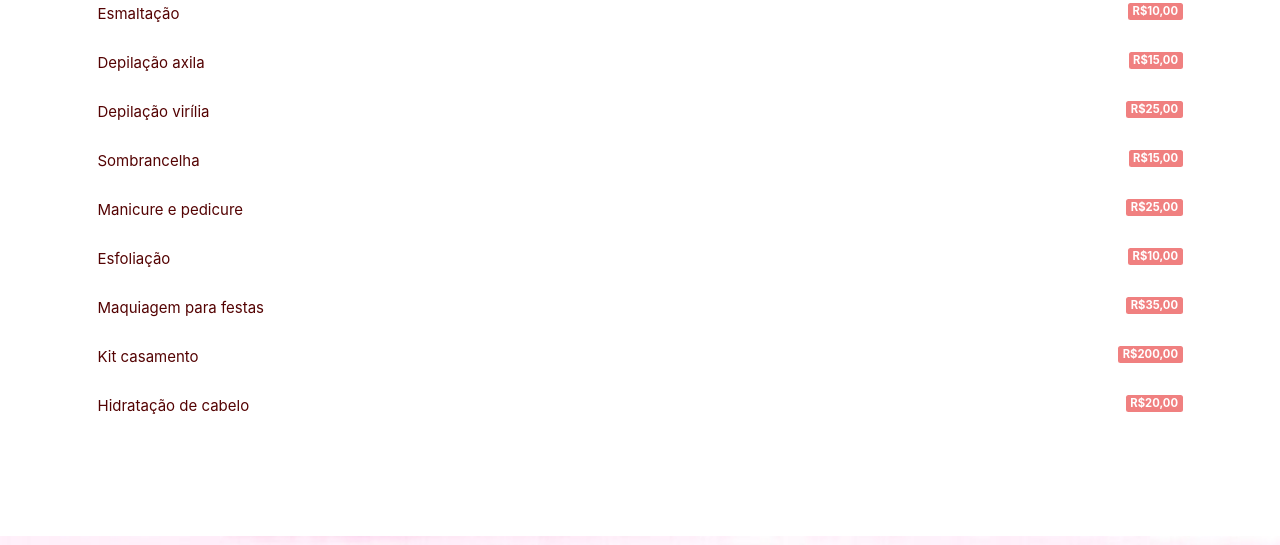
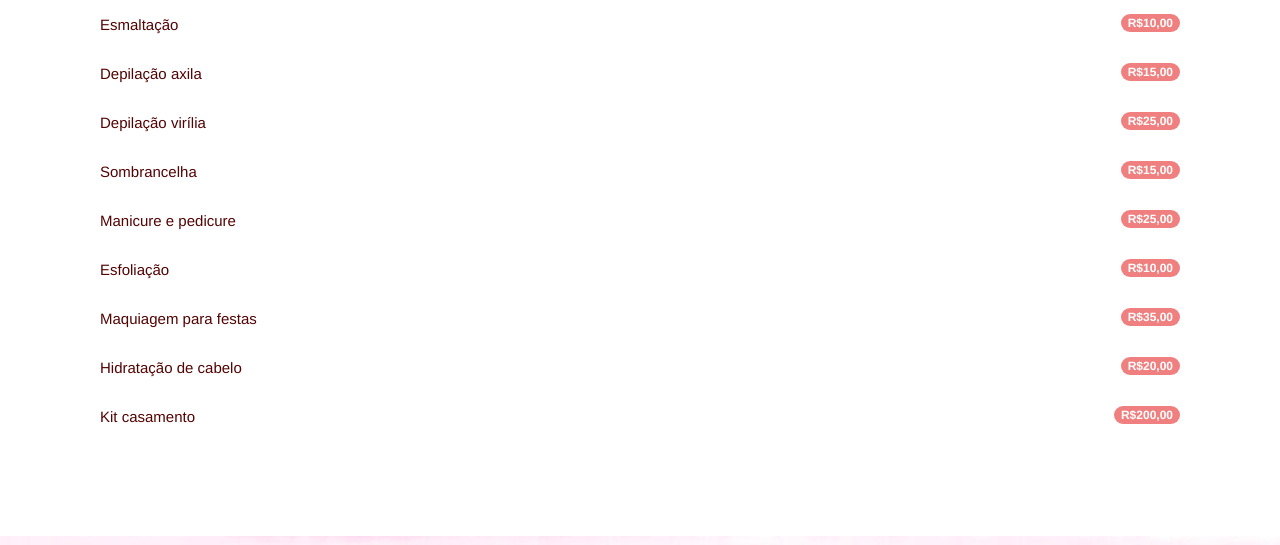
Before and after one commit to WellingtonCarSilva/espacokatiasantos, a plain HTML site: page index.html in a window 1280 px wide. Shown: the part 214-759 px from the top of the page. Drawn offline with Linux system fonts and the light colour scheme.

Commit message:
finalizando pwa

```diff
--- /dev/null
+++ b/dados.json
@@ -0,0 +1,38 @@
+[
+    {
+        "Nome":"Esmaltação",
+        "Valor": "R$10,00"
+    },
+    {
+        "Nome":"Depilação axila",
+        "Valor": "R$15,00"
+    },
+    {
+        "Nome":"Depilação virília",
+        "Valor": "R$25,00"
+    },
+    {
+        "Nome":"Sombrancelha",
+        "Valor": "R$15,00"
+    },
+    {
+        "Nome":"Manicure e pedicure",
+        "Valor": "R$25,00"
+    },
+    {
+        "Nome":"Esfoliação",
+        "Valor": "R$10,00"
+    },
+    {
+        "Nome":"Maquiagem para festas",
+        "Valor": "R$35,00"
+    },
+    {
+        "Nome":"Hidratação de cabelo",
+        "Valor": "R$20,00"
+    },
+    {
+        "Nome":"Kit casamento",
+        "Valor": "R$200,00"
+    }
+]
--- a/index.html
+++ b/index.html
@@ -7,8 +7,8 @@
         <meta name="theme-color" content="#ff2945" />
         <!-- Bootstrap CSS -->
         <link rel="manifest" href="manifest.json">
+        <link rel="stylesheet" href="bootstrap/css/bootstrap.min.css">
         <link rel="stylesheet" href="bootstrap/maxcdn/css/bootstrap.min.css">
-        <link rel="stylesheet" href="bootstrap/css/bootstrap.min.css">
         <link href="styles.css" rel="stylesheet">
         <link rel="shortcut icon" href="Images/icons/favicon.ico" type="image/x-icon">
         <link rel="icon" href="Images/icons/favicon.ico" type="image/x-icon">
@@ -32,20 +32,13 @@
             </div>
         <div class="container">
             <h2>Catálogo</h2>
-            <ul class="list-group">
-                <li class="list-group-item">Esmaltação<span class="badge">R$10,00</span></li>
-                <li class="list-group-item">Depilação axila<span class="badge">R$15,00</span></li>
-                <li class="list-group-item">Depilação virília<span class="badge">R$25,00</span></li>
-                <li class="list-group-item">Sombrancelha<span class="badge">R$15,00</span></li>
-                <li class="list-group-item">Manicure e pedicure<span class="badge">R$25,00</span></li>
-                <li class="list-group-item">Esfoliação<span class="badge">R$10,00</span></li>
-                <li class="list-group-item">Maquiagem para festas<span class="badge">R$35,00</span></li>
-                <li class="list-group-item">Kit casamento<span class="badge">R$200,00</span></li>
-                <li class="list-group-item">Hidratação de cabelo<span class="badge">R$20,00</span></li>
-            </ul>
+            <div id="Conteudo">
+
+            </div>
         </div>
 
         <footer class="container-fluid fixed-bottom footer">
+            <button type="button" id="btnInstalar" class="btn btn-danger" hidden>Instalar</button>
             <div class="col-6">
                 <img src="Images/whatsapp.jpeg" class="logo-footer"/>
                 <span>(31)99999-9999</span>
@@ -65,7 +58,6 @@
         <script src="bootstrap/js/bootstrap.min.js"></script>
         <script src="js/app.js"></script>
 
-
         <script>
 
             let swRegistration = null;
@@ -76,16 +68,15 @@
 
                 navigator.serviceWorker.register('service-worker.js').then((reg) => {
 
-                  console.log("Service Worker registrado com sucesso.", reg);
+                //   console.log("Service Worker registrado com sucesso.", reg);
                   swRegistration = reg;
 
-                  initialiseUI();
+                   initialiseUI();
+
                 });
-
               });
 
             }
-
 
           </script>
 
--- a/js/app.js
+++ b/js/app.js
@@ -1,26 +1,31 @@
+let deferredInstallPrompt = null;
+const botaoInstalar = document.getElementById('btnInstalar');
+
 let initialiseUI = function(){
 
-    // botaoInstalar.removeAttribute('hidden');
-    // botaoInstalar.addEventListener('click', function(){
+    if (!window.matchMedia('(display-mode: standalone)').matches) {
 
-    //     deferredInstallPrompt.prompt();
+        botaoInstalar.removeAttribute('hidden');
+        botaoInstalar.addEventListener('click', function(){
 
-    //     deferredInstallPrompt.userChoice.then((choice) => {
+            deferredInstallPrompt.prompt();
 
-    //         if(choice.outcome === 'accepted'){
+            deferredInstallPrompt.userChoice.then((choice) => {
 
-    //             console.log("Usuário aceitou a instalação");
+                if(choice.outcome === 'accepted'){
+                    botaoInstalar.setAttribute('hidden', 'true');
+                    console.log("Usuário aceitou a instalação");
 
-    //         }else{
+                }else{
 
-    //             console.log("Usuário não aceitou a instalação");
+                    console.log("Usuário não aceitou a instalação");
 
-    //         }
+                }
 
-    //     });
+            });
 
-    // });
-
+        });
+    }
 }
 
 window.addEventListener('beforeinstallprompt', gravarEvento);
@@ -28,3 +33,31 @@ window.addEventListener('beforeinstallprompt', gravarEvento);
 function gravarEvento(evt){
     deferredInstallPrompt = evt;
 }
+
+var ajax = new XMLHttpRequest();
+
+ajax.open("GET", "./dados.json", true);
+
+ajax.send();
+
+ajax.onreadystatechange = function(){
+    var conteudo = document.getElementById('Conteudo');
+
+    if(ajax.readyState == 4 && ajax.status == 200){
+
+        var data = ajax.responseText;
+
+        var data_json = JSON.parse(data);
+
+        if(data_json.length > 1){
+            var html_conteudo = "<ul class='list-group'>";
+
+            for(var i=0; i < data_json.length; i++){
+                html_conteudo += "<li class='list-group-item'>" + data_json[i].Nome +
+                    "<span class='badge'>"+data_json[i].Valor+"</span></li>";
+            }
+            html_conteudo += "</ul>";
+            conteudo.innerHTML = html_conteudo;
+        }
+    }
+}
--- a/service-worker.js
+++ b/service-worker.js
@@ -26,7 +26,6 @@ self.addEventListener('install', (evt)=>{
 
     evt.waitUntil(
         caches.open(CACHE_NAME).then((cache)=>{
-            console.log("adicionando log");
             return cache.addAll(FILES_TO_CACHE);
         })
     )
@@ -47,7 +46,7 @@ self.addEventListener('activate', (evt)=>{
 });
 
 self.addEventListener('fetch', (evt)=>{
-    console.log('[ServiceWorker] Recebendo', evt.request.url);
+    // console.log('[ServiceWorker] Recebendo', evt.request.url);
     if(evt.request.mode !== 'navigate'){
         return;
     }
```
